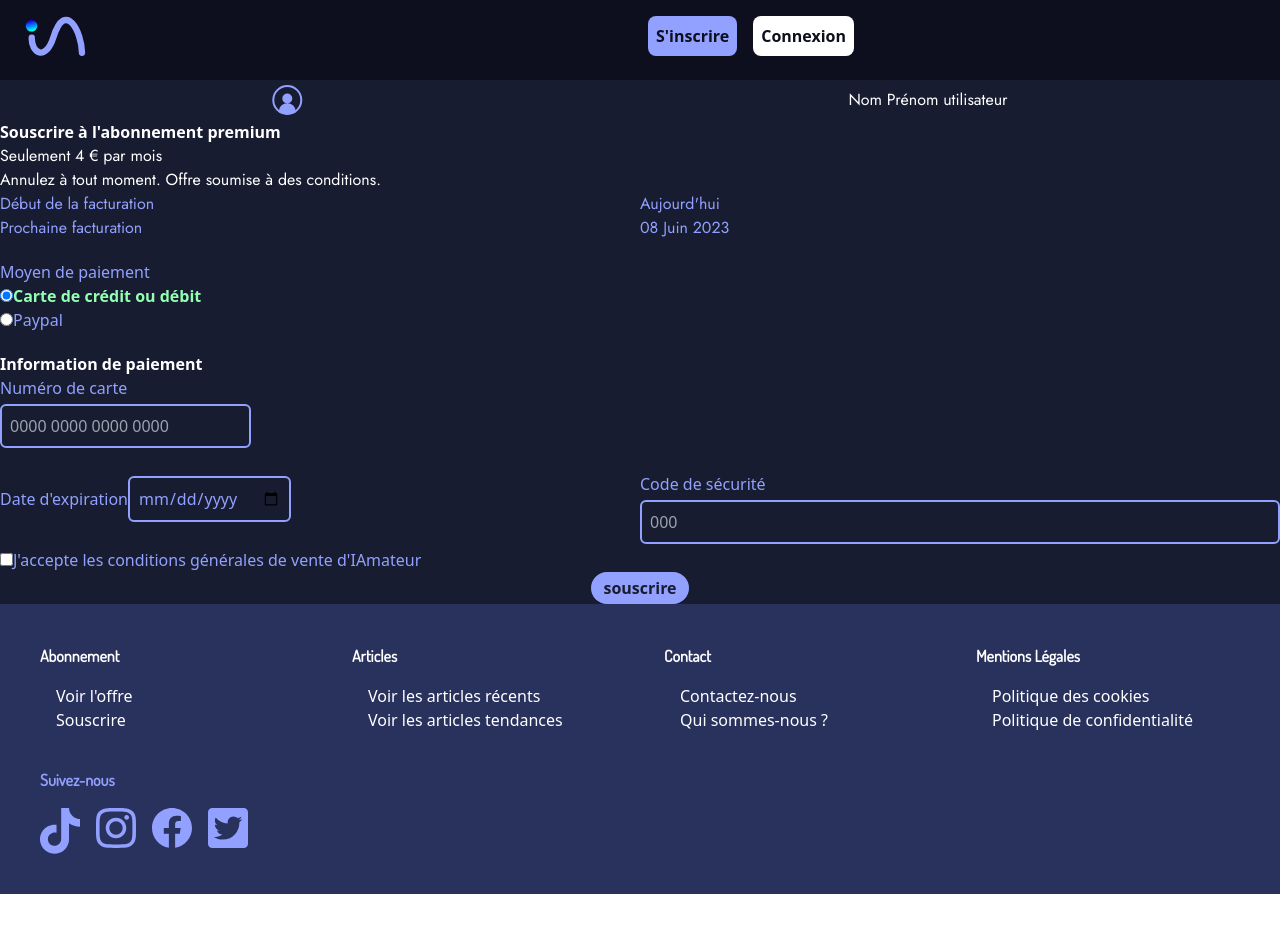
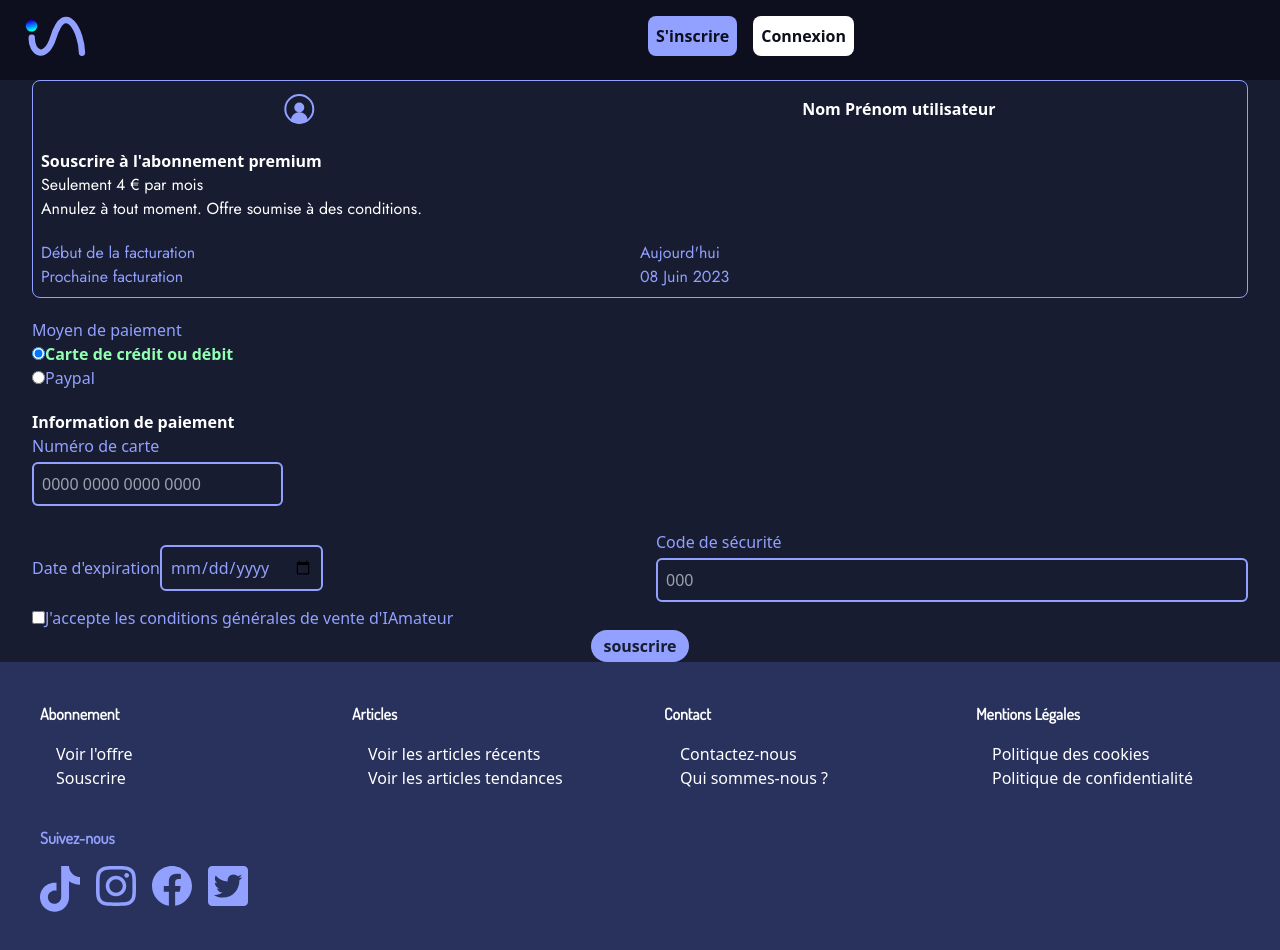
Before and after one commit to marionmura/ProjetS2_marion_yann_aline, a Vue app: page /Abonnement in a window 1280 px wide. Built offline with nearby package versions, Linux system fonts and the light colour scheme.

Commit message:
comit before yann changements

```diff
--- a/src/pages/Abonnement.vue
+++ b/src/pages/Abonnement.vue
@@ -4,19 +4,20 @@ import Usericon from '../components/icons/Usericon.vue'
 
 
 <template>
-    <main class="bg-grisbg text-white">
-        <div>
-            <div class="flex flex-row justify-around items-center">
+    <main class="bg-grisbg text-white px-[2rem] ">
+        <div class="border border-violet p-2 rounded-lg
+        ">
+            <div class="flex flex-row justify-around items-center ">
                 <Usericon class="h-[40px]"/>
-                <p>Nom Prénom utilisateur</p>
+                <h2>Nom Prénom utilisateur</h2>
             </div>
-            <h2>Souscrire à l'abonnement premium</h2>
+            <h2 class="pt-5">Souscrire à l'abonnement premium</h2>
             <ul>
                 <li><p>Seulement 4 € par mois</p></li>
                 <li><p>Annulez à tout moment. Offre soumise à des conditions.</p></li>
             </ul>
 
-            <div class="text-violet grid grid-cols-2 ">
+            <div class="text-violet grid grid-cols-2 pt-5">
                 <p>Début de la facturation</p>
                 <p>Aujourd'hui</p>
 
@@ -48,7 +49,7 @@ import Usericon from '../components/icons/Usericon.vue'
             <input type="text" id="cartenb" placeholder="0000 0000 0000 0000" required  class="bg-grisbg border-2 rounded-md text-violet p-2 m-1 ml-0 focus:outline-none focus:ring-2 focus:ring-vert focus:border-0">
             <p class="mb-5"></p>
 
-            <div class="grid grid-cols-2">
+            <div class="grid grid-cols-2 gap-8 items-center">
                 <div>
                     <label class="text-violet" width="50px">Date d'expiration</label>
                 <input  type="date" id="date" placeholder="MM/AA" required class="bg-grisbg border-2 rounded-md text-violet p-2 ml-0 m-1 focus:outline-none focus:ring-2 focus:ring-vert focus:border-0"  w-full >
```
